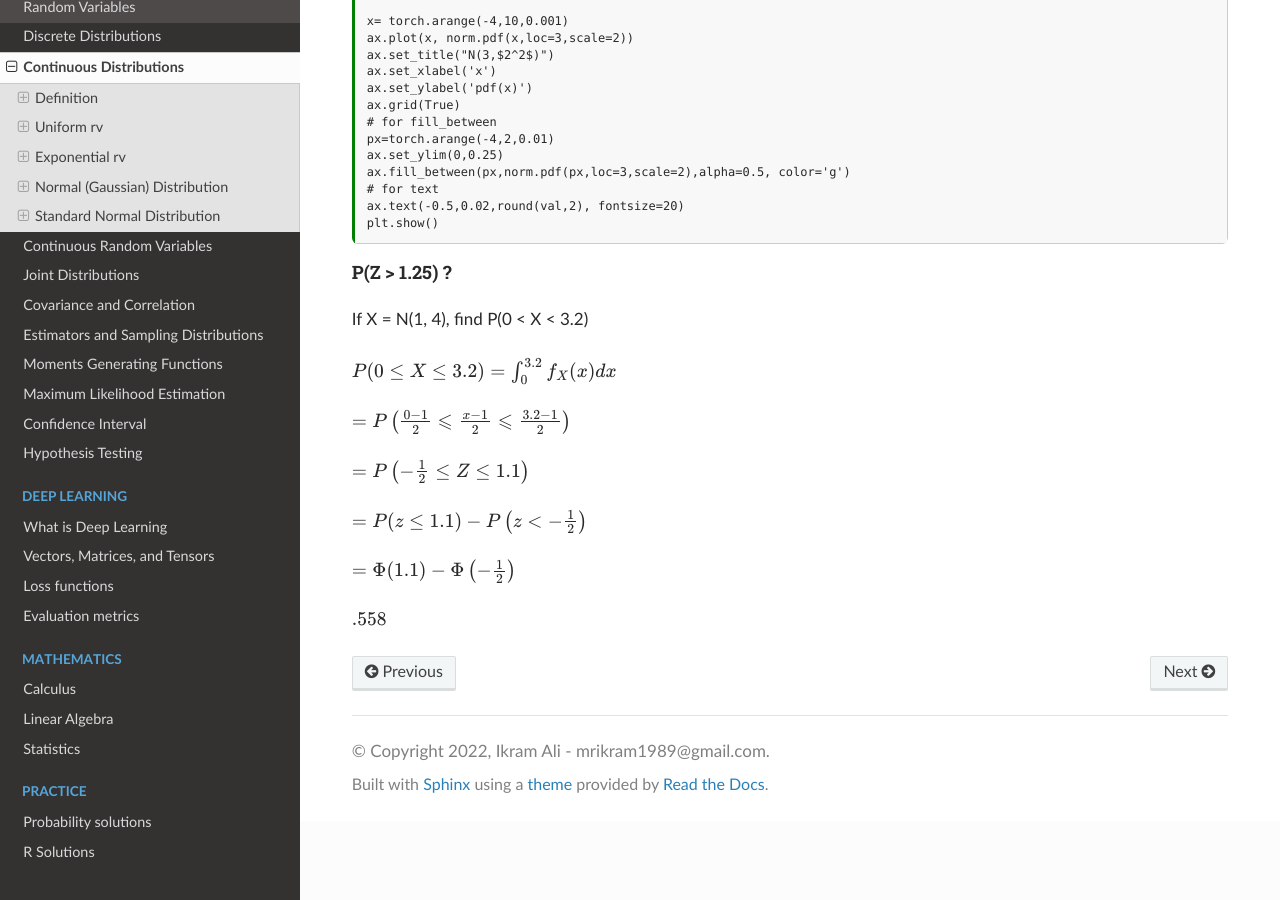
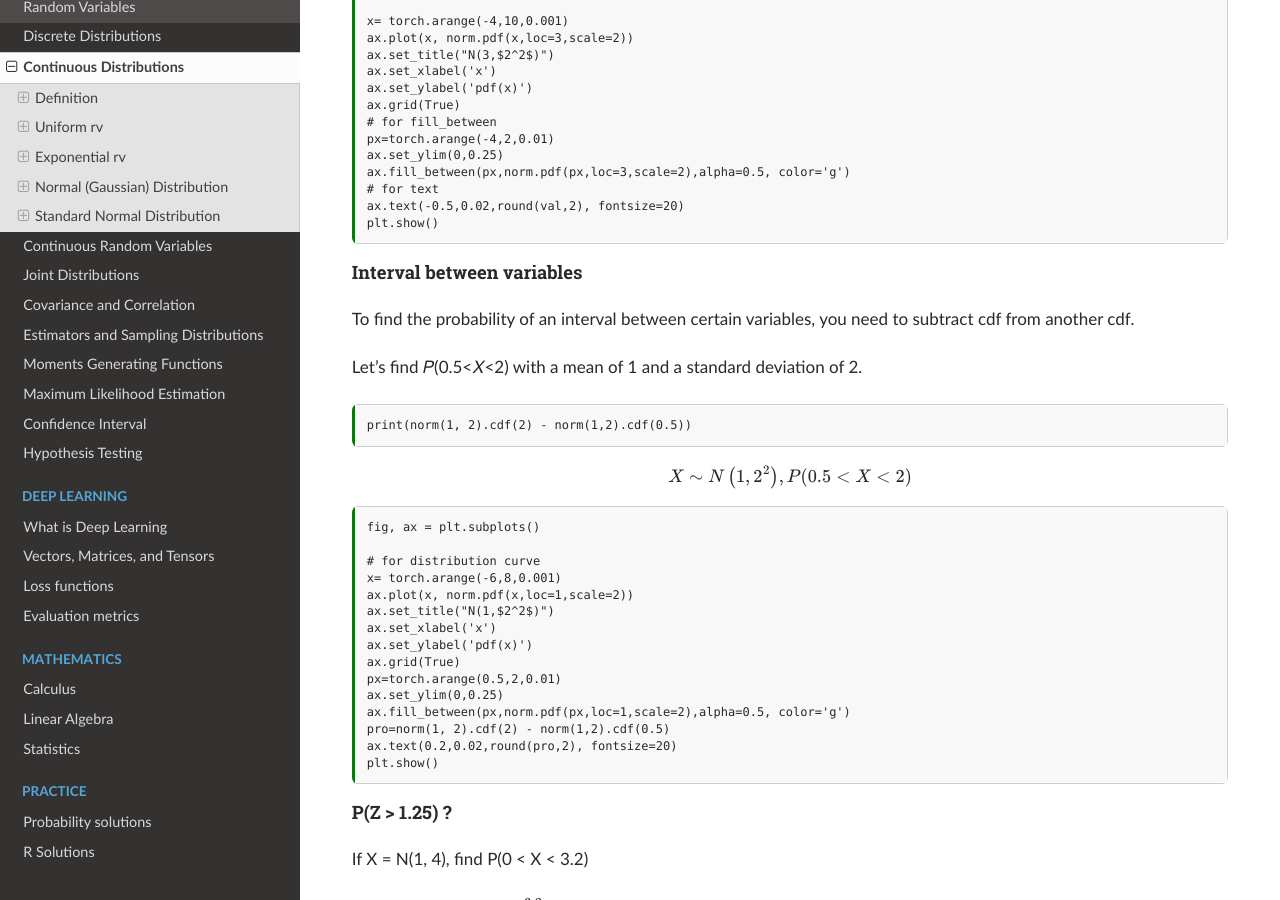
Before and after one commit to akkefa/ml-notes, a Sphinx documentation site: the page built from docs/probability/continuous_distributions.md, in a window 1280 px wide and 900 px high, scrolled down 12700 px. Built offline with Sphinx 7.4.7 and the Read the Docs theme 2.0.0, drawn with Linux system fonts in a browser that asks for light colours.

Commit message:
new changes

````diff
--- a/docs/probability/continuous_distributions.md
+++ b/docs/probability/continuous_distributions.md
@@ -513,6 +513,43 @@ plt.show()
 
 ```
 
+#### Interval between variables
+To find the probability of an interval between certain variables, you need to subtract cdf from another cdf.
+
+Let's find 𝑃(0.5<𝑋<2) with a mean of 1 and a standard deviation of 2.
+
+```{code-cell}
+print(norm(1, 2).cdf(2) - norm(1,2).cdf(0.5))
+```
+
+$$
+X \sim N\left(1,2^2\right), P(0.5<X<2)
+$$
+
+```{code-cell}
+
+fig, ax = plt.subplots()
+
+# for distribution curve
+x= torch.arange(-6,8,0.001)
+ax.plot(x, norm.pdf(x,loc=1,scale=2))
+ax.set_title("N(1,$2^2$)")
+ax.set_xlabel('x')
+ax.set_ylabel('pdf(x)')
+ax.grid(True)
+px=torch.arange(0.5,2,0.01)
+ax.set_ylim(0,0.25)
+ax.fill_between(px,norm.pdf(px,loc=1,scale=2),alpha=0.5, color='g')
+pro=norm(1, 2).cdf(2) - norm(1,2).cdf(0.5)
+ax.text(0.2,0.02,round(pro,2), fontsize=20)
+plt.show()
+
+```
+
+
+
+
+
 ####  P(Z > 1.25) ?
 
 
````
